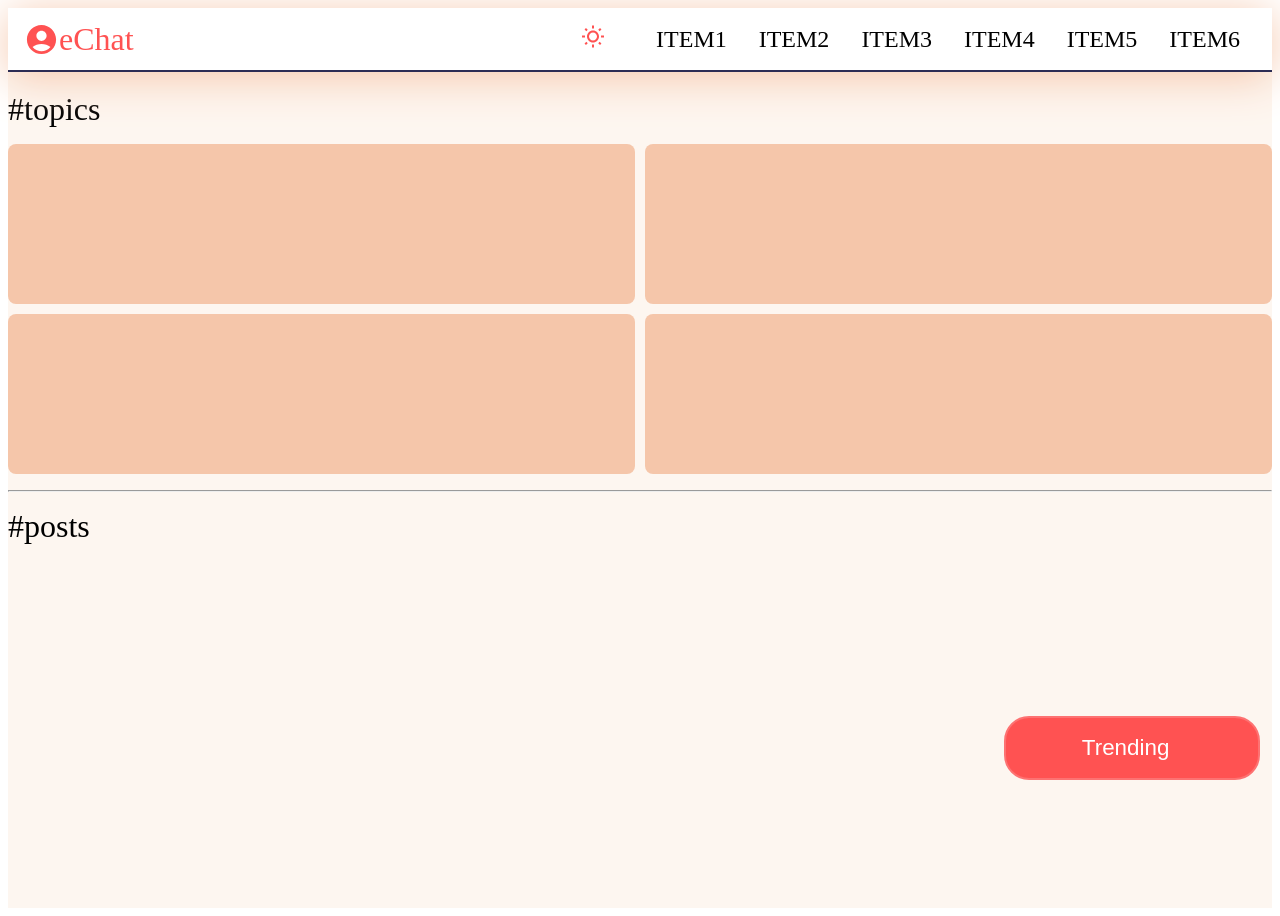
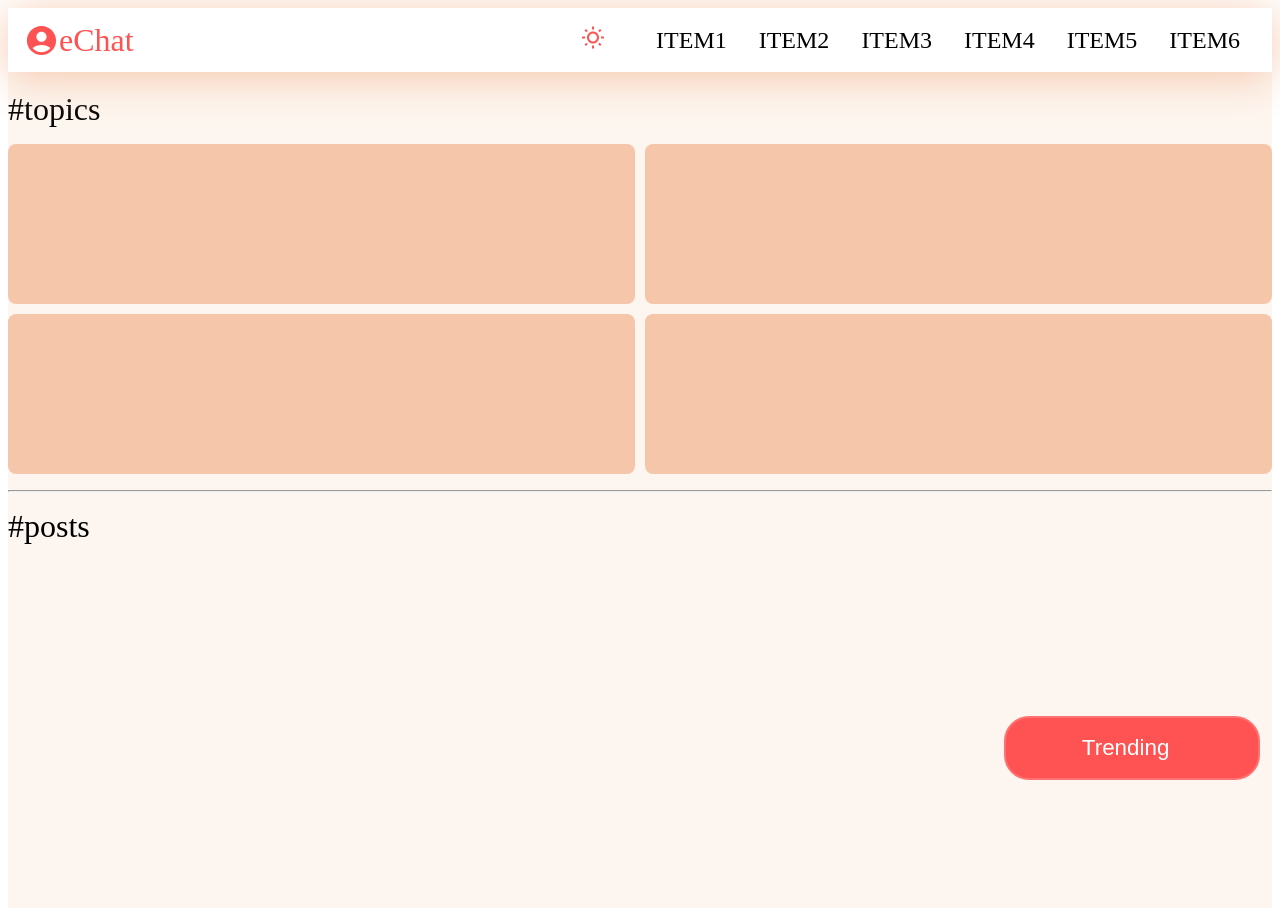
Before and after one commit to amitayushkushwaha/social-frontend, a Next.js app: page /aman in a window 1280 px wide. Built offline with nearby package versions, Linux system fonts and the light colour scheme.

Commit message:
rem border

```diff
--- a/src/styles/Navbar.module.css
+++ b/src/styles/Navbar.module.css
@@ -8,7 +8,7 @@
     width: 100%;
     /* border: 2px solid red; */
     background-color: #ffffff;
-    border-bottom: 2px solid #2c2c54;
+
     position: relative;
     z-index: 100;
     box-shadow: 0 5px 45px #F5C6AA;
```
